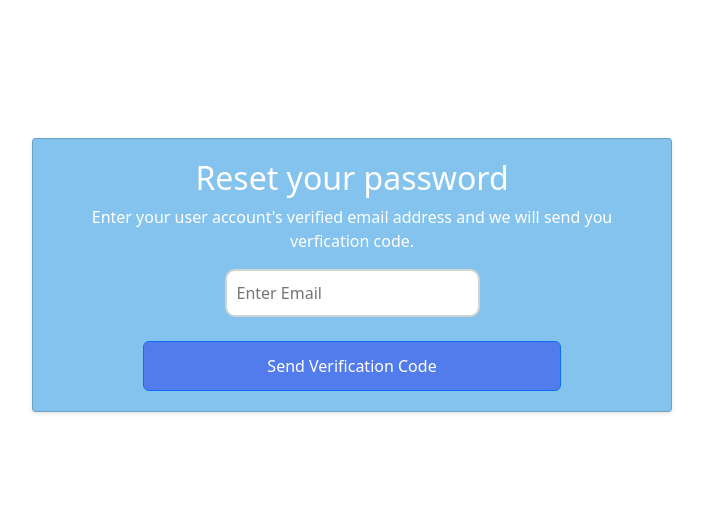
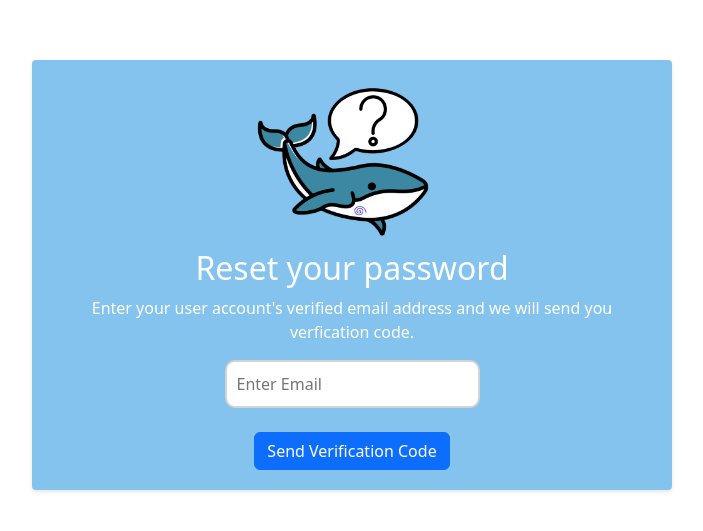
Before and after one commit to HACC2023/Mana-o, a React (Create React App) app: page /forgotpassword in a window 1280 px wide. Shown: the part 125-656 px from the top of the page, without its empty margins (288-991 px from the left). Built offline with nearby package versions, Linux system fonts and the light colour scheme.

Commit message:
added cartoon logos to Forgot Password and Dobor Form. Updated style sheet

```diff
--- a/src/components/ForgotPassword.css
+++ b/src/components/ForgotPassword.css
@@ -1,11 +1,11 @@
-.centered-card {
+.forgot-password-container{
     display: flex;
     justify-content: center;
     align-items: center;
     height: 100vh;
 }
 
-.card {
+.forgot-password-card{
     background: #83c3ee;
     color: #fff;
     padding: 20px;
@@ -14,26 +14,26 @@
     text-align: center;
     width: 50%;
 }
-.title{
+.forgot-password-title{
     text-align: center; /* Center text horizontally */
     /*line-height: 100px; !* Center text vertically based on the card height *!*/
 }
 
-input{
+.forgot-password-input{
       border: 2px solid lightgrey;
       border-radius: 10px;
       padding: 10px 10px;
       display: block;
       margin: 0 auto;
   }
-.custom-button {
+.forgot-password-custom-button {
     display: block;
     margin: 0 auto;
     width: 70%;
     height: 50px;
     background-color: #527CEC;
     color: #FFFFFF;
-&:hover {
+.forgot-password-custom-button:hover {
      background-color:blue;
  }
 }
--- a/src/components/ForgotPassword.js
+++ b/src/components/ForgotPassword.js
@@ -60,15 +60,17 @@ function ForgotPassword() {
     };
 
     return (
-        <div className="centered-card centered">
-            <div className="card">
-                <h2 className= "title">Reset your password</h2>
+        <div className="forgot-password-container">
+            <div className="forgot-password-card">
+            <img src="/images/ForgotPassword.jpeg" alt="forgot-password-img" width="50%" height="50%"/>
+                <h2 className= "forgot-password-title">Reset your password</h2>
                 {step === 1 && (
                     <div>
                         <p>
                             Enter your user account's verified email address and we will send you verfication code.
                         </p>
                         <input
+                            className="forgot-password-input"
                             type="email"
                             placeholder="Enter Email"
                             value={email}
@@ -81,6 +83,7 @@ function ForgotPassword() {
                 {step === 2 && (
                     <div>
                         <input
+                            className="forgot-password-input"
                             type="text"
                             placeholder="Enter Verification Code"
                             value={verificationCode}
@@ -93,6 +96,7 @@ function ForgotPassword() {
                 {step === 3 && (
                     <div>
                         <input
+                            className="forgot-password-input"
                             type="password"
                             placeholder="New Password"
                             value={newPassword}
@@ -100,13 +104,14 @@ function ForgotPassword() {
                         />
                         <br/>
                         <input
+                            className="forgot-password-input"
                             type="password"
                             placeholder="Confirm Password"
                             value={confirmPassword}
                             onChange={(e) => setConfirmPassword(e.target.value)}
                         />
                         <br/>
-                        <button className="btn btn-primary custom-button" onClick={resetPassword}>Reset Password</button>
+                        <button className="forgot-password-custom-button" onClick={resetPassword}>Reset Password</button>
                     </div>
                 )}
                 {step === 4 && (
```
Also changed, not shown: public/images/Dobor.png, public/images/ForgotPassword.jpeg (added).
